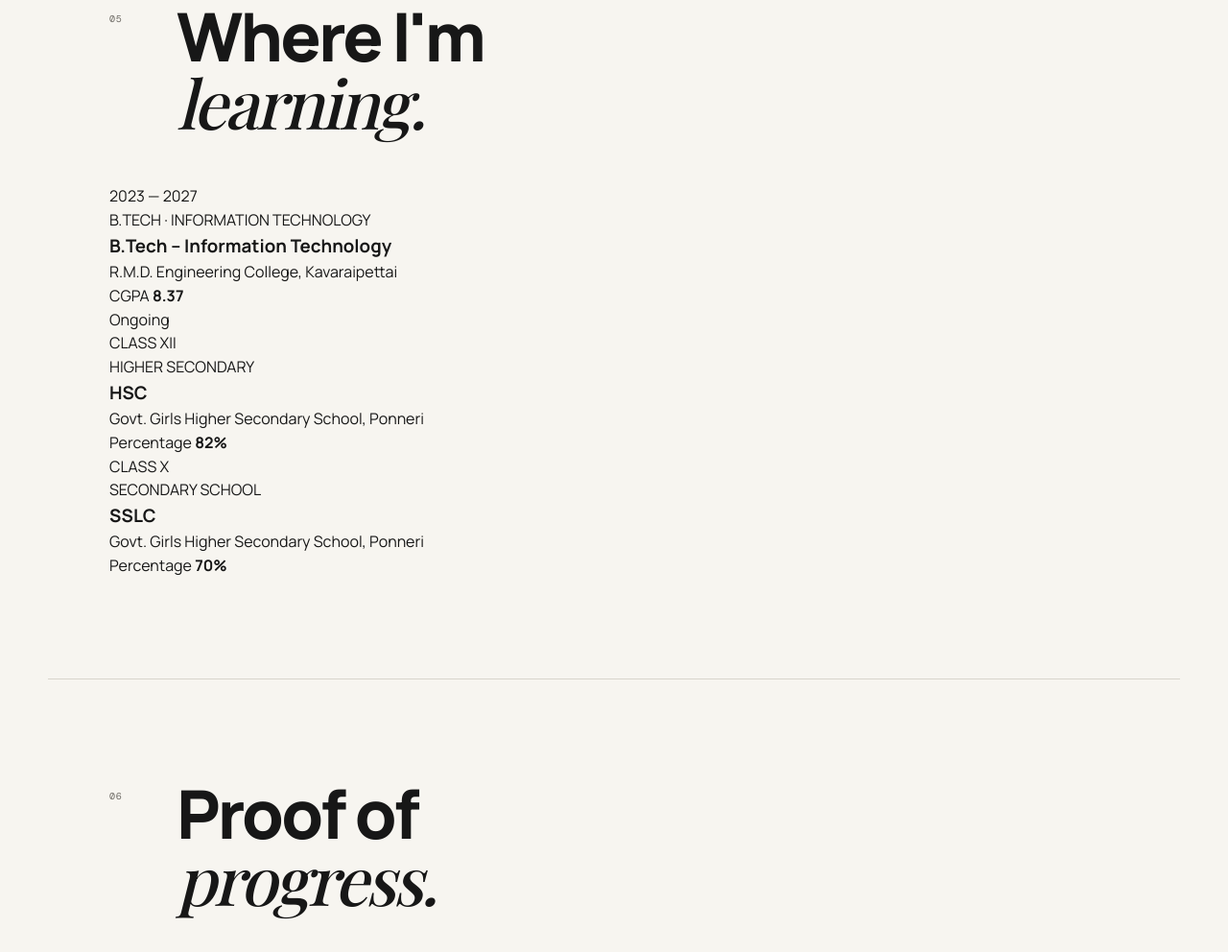
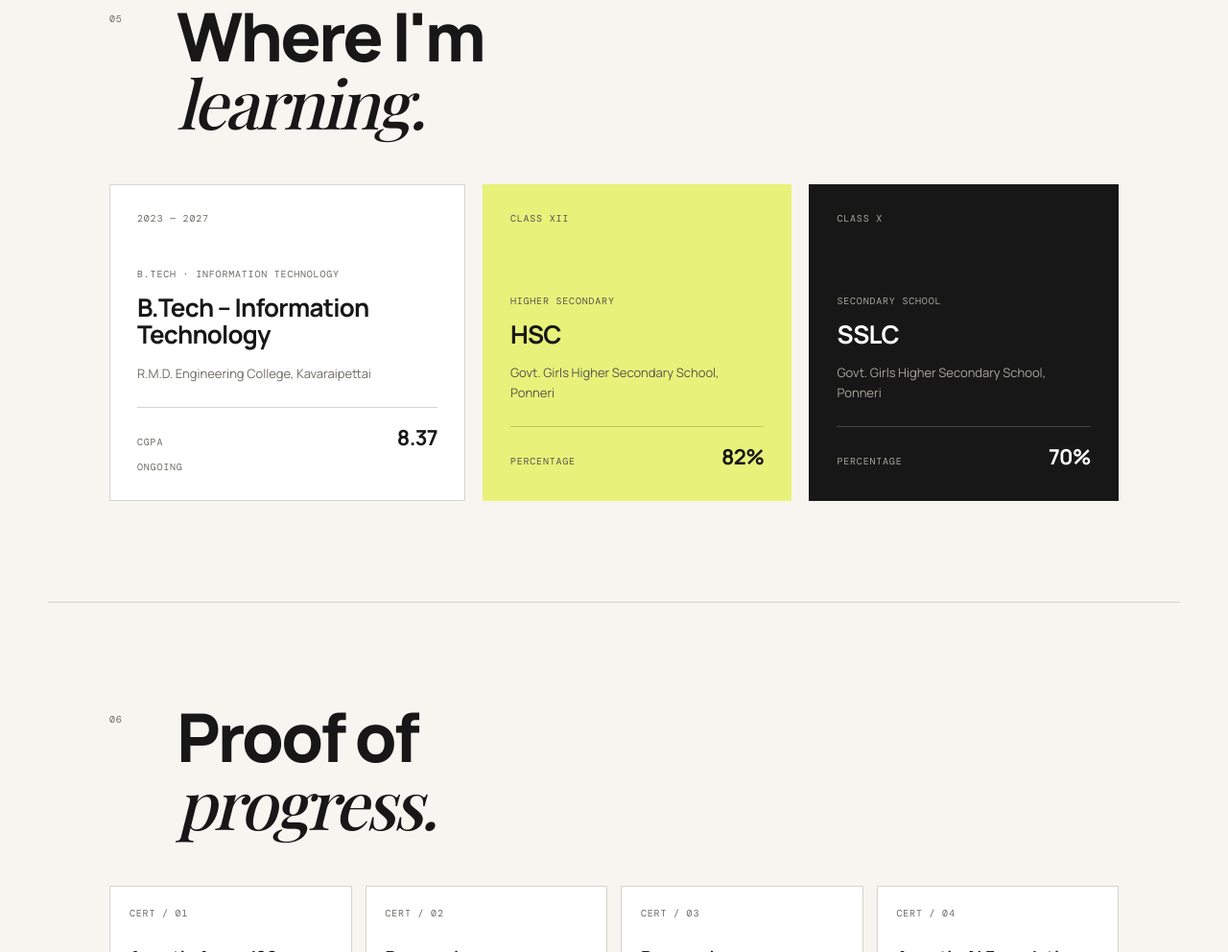
Before and after one commit to Sindhu45-S/Sindhu-sugumar, a plain HTML site: page index.html in a window 1280 px wide. Shown: the part 3517-4509 px from the top of the page at 96% size. Drawn offline with nearby package versions, Linux system fonts and the light colour scheme; a web font is replaced by a local one.

Commit message:
Update style.css

```diff
--- a/style.css
+++ b/style.css
@@ -201,3 +201,169 @@ footer a{color:var(--ink)}
   .skill-wall span{padding:14px 16px;font-size:16px}.contact-row{display:block}.contact-row p{margin-top:22px}
   footer{flex-direction:column}.profile-frame{max-width:330px}.hero-index{display:none}
 }
+/* =========================
+   EDUCATION
+   ========================= */
+
+.education-grid{
+    display:grid;
+    grid-template-columns:1.15fr 1fr 1fr;
+    gap:18px;
+}
+
+.education-card{
+    min-height:330px;
+    padding:28px;
+    border:1px solid var(--line);
+    background:var(--white);
+    display:flex;
+    flex-direction:column;
+    justify-content:space-between;
+    position:relative;
+    overflow:hidden;
+    transition:transform .2s,box-shadow .2s;
+}
+
+.education-card:hover{
+    transform:translateY(-5px);
+    box-shadow:5px 5px 0 var(--ink);
+}
+
+.education-label{
+    font:10px 'DM Mono',monospace;
+    text-transform:uppercase;
+    letter-spacing:.08em;
+    color:var(--muted);
+}
+
+.education-content{
+    margin-top:auto;
+}
+
+.education-type{
+    font:10px 'DM Mono',monospace;
+    text-transform:uppercase;
+    letter-spacing:.08em;
+    color:var(--muted);
+    margin-bottom:14px;
+}
+
+.education-card h3{
+    font-size:26px;
+    line-height:1.08;
+    letter-spacing:-.03em;
+    margin-bottom:16px;
+}
+
+.education-place{
+    color:var(--muted);
+    font-size:13px;
+    line-height:1.6;
+    max-width:380px;
+}
+
+.education-result{
+    display:flex;
+    align-items:baseline;
+    justify-content:space-between;
+    gap:20px;
+    margin-top:25px;
+    padding-top:14px;
+    border-top:1px solid var(--line);
+}
+
+.education-result span{
+    font:10px 'DM Mono',monospace;
+    text-transform:uppercase;
+    letter-spacing:.08em;
+    color:var(--muted);
+}
+
+.education-result strong{
+    font-size:22px;
+    letter-spacing:-.03em;
+}
+
+.education-status{
+    font:10px 'DM Mono',monospace;
+    text-transform:uppercase;
+    letter-spacing:.08em;
+    color:var(--muted);
+    margin-top:7px;
+}
+
+/* Blue-style highlight from the reference design,
+   adapted to your portfolio accent */
+
+.education-highlight{
+    background:var(--accent);
+    border-color:var(--accent);
+}
+
+.education-highlight .education-label,
+.education-highlight .education-type,
+.education-highlight .education-place,
+.education-highlight .education-result span{
+    color:#55554d;
+}
+
+.education-highlight .education-result{
+    border-color:rgba(23,23,23,.2);
+}
+
+/* Dark card */
+
+.education-dark{
+    background:var(--ink);
+    color:var(--white);
+    border-color:var(--ink);
+}
+
+.education-dark .education-label,
+.education-dark .education-type,
+.education-dark .education-place,
+.education-dark .education-result span{
+    color:#aaa69e;
+}
+
+.education-dark .education-result{
+    border-color:#444;
+}
+
+
+/* =========================
+   EDUCATION RESPONSIVE
+   ========================= */
+
+@media(max-width:900px){
+
+    .education-grid{
+        grid-template-columns:1fr 1fr;
+    }
+
+    .education-main{
+        grid-column:1 / -1;
+    }
+
+}
+
+@media(max-width:600px){
+
+    .education-grid{
+        grid-template-columns:1fr;
+    }
+
+    .education-main{
+        grid-column:auto;
+    }
+
+    .education-card{
+        min-height:290px;
+        padding:24px;
+    }
+
+    .education-card h3{
+        font-size:24px;
+    }
+
+}
```
